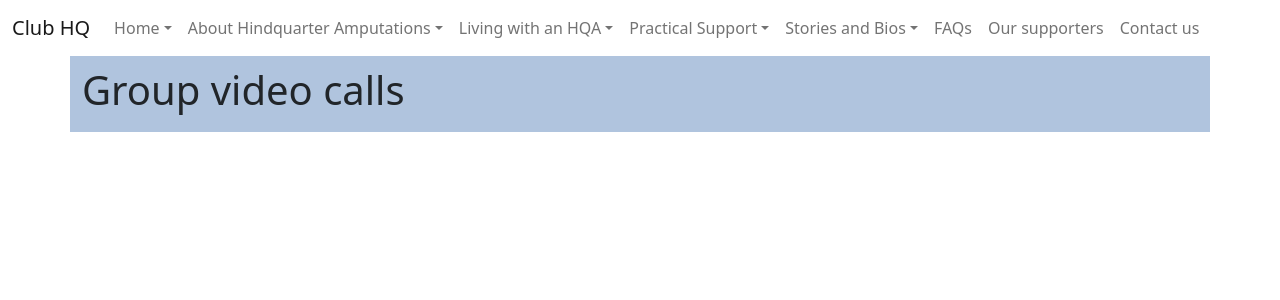
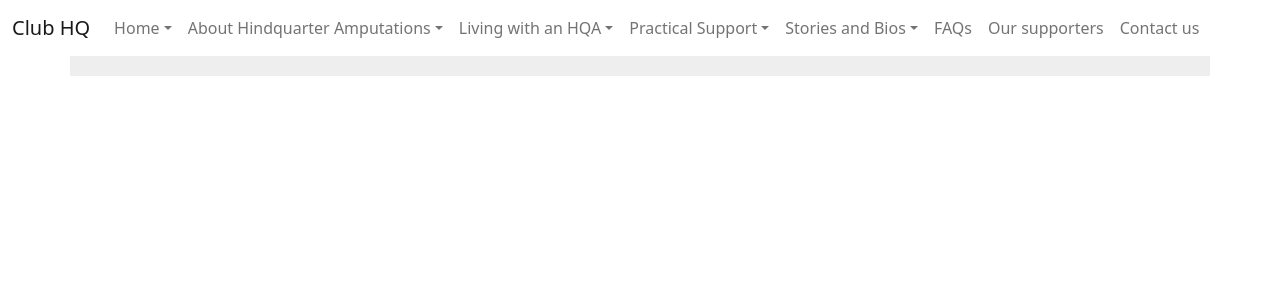
Before and after one commit to junitech/club-hq-website, a React (Create React App) app: page /group-video-calls in a window 1280 px wide. Shown: the top 300 px of the page. Built offline with nearby package versions, Linux system fonts and the light colour scheme.

Commit message:
Moved a couple of pages

```diff
--- a/src/App.js
+++ b/src/App.js
@@ -13,8 +13,7 @@ import FacebookSecretGroupPage from './Pages/FacebookSecretGroup'
 import FitnessPage from './Pages/Fitness'
 
 import FinancialSupportPage from './Pages/FinancialSupport'
-import TravelAndEntertainmentPage from './Pages/TravelAndEntertainment'
-import GroupVideoCallsPage from './Pages/GroupVideoCalls'
+import DrivingAndTravelPage from './Pages/DrivingAndTravel'
 import WheelchairsPage from './Pages/Wheelchairs'
 
 import SamColemanPage from './Pages/SamColeman'
@@ -43,8 +42,7 @@ function App() {
         <Route path="/fitness" element={<FitnessPage />} />
 
         <Route path="/financial-support" element={<FinancialSupportPage />} />
-        <Route path="/travel-and-entertainment" element={<TravelAndEntertainmentPage />} />
-        <Route path="/group-video-calls" element={<GroupVideoCallsPage />} />
+        <Route path="/driving-and-travel" element={<DrivingAndTravelPage />} />
         <Route path="/wheelchairs" element={<WheelchairsPage />} />
 
         <Route path="/sam-coleman" element={<SamColemanPage />} />
--- a/src/Components/NavBar.js
+++ b/src/Components/NavBar.js
@@ -40,8 +40,7 @@ function NavBar() {
                                 <a className="nav-link dropdown-toggle" href="/" role="button" data-bs-toggle="dropdown" aria-expanded="false">Practical Support</a>
                                 <ul className="dropdown-menu">
                                     <li><a className="dropdown-item" href="/financial-support">Financial support</a></li>
-                                    <li><a className="dropdown-item" href="/travel-and-entertainment">Travel and entertainment</a></li>
-                                    <li><a className="dropdown-item" href="/group-video-calls">Group video calls</a></li>
+                                    <li><a className="dropdown-item" href="/driving-and-travel">Driving and travel</a></li>
                                     <li><a className="dropdown-item" href="/wheelchairs">Wheelchairs</a></li>
                                 </ul>
                             </li>
--- a/src/Pages/TravelAndEntertainment.js
+++ b/src/Pages/DrivingAndTravel.js
@@ -1,8 +1,8 @@
 
-function TravelAndEntertainment() {
+function DrivingAndTravel() {
     return (
         <>
-            <h1>Travel and entertainment</h1>
+            <h1>Driving and travel</h1>
 
             <p>Ian Coldicott is a hindquarter amputee and co-Founder of Club HQ</p>
 
@@ -114,4 +114,4 @@ function TravelAndEntertainment() {
     );
 }
 
-export default TravelAndEntertainment;
+export default DrivingAndTravel;
--- a/src/Pages/GroupVideoCalls.js
+++ /dev/null
@@ -1,10 +0,0 @@
-
-function GroupVideoCalls() {
-    return (
-        <>
-            <h1>Group video calls</h1>
-        </>
-    );
-}
-
-export default GroupVideoCalls;
--- a/src/index.css
+++ b/src/index.css
@@ -13,7 +13,7 @@ code {
     monospace;
 }
 .container-lg{
-    background-color: lightsteelblue;
+    background-color: #eeeeee;
     padding: 10px;
 
 }
```
